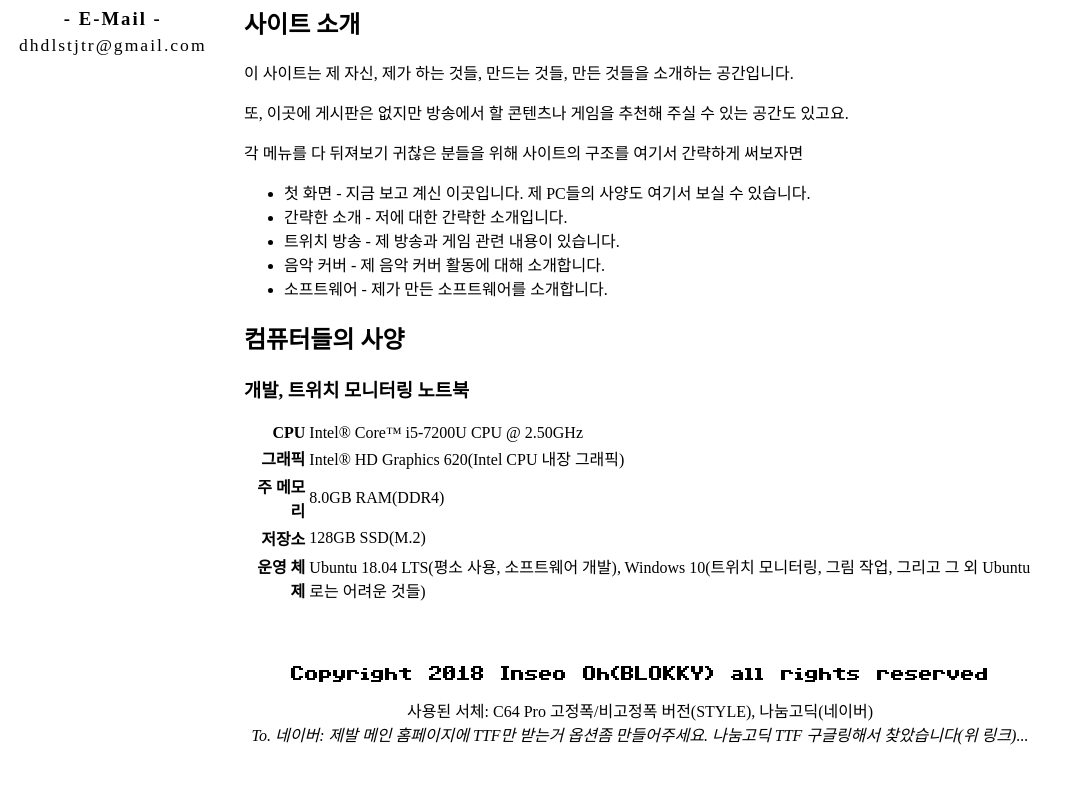
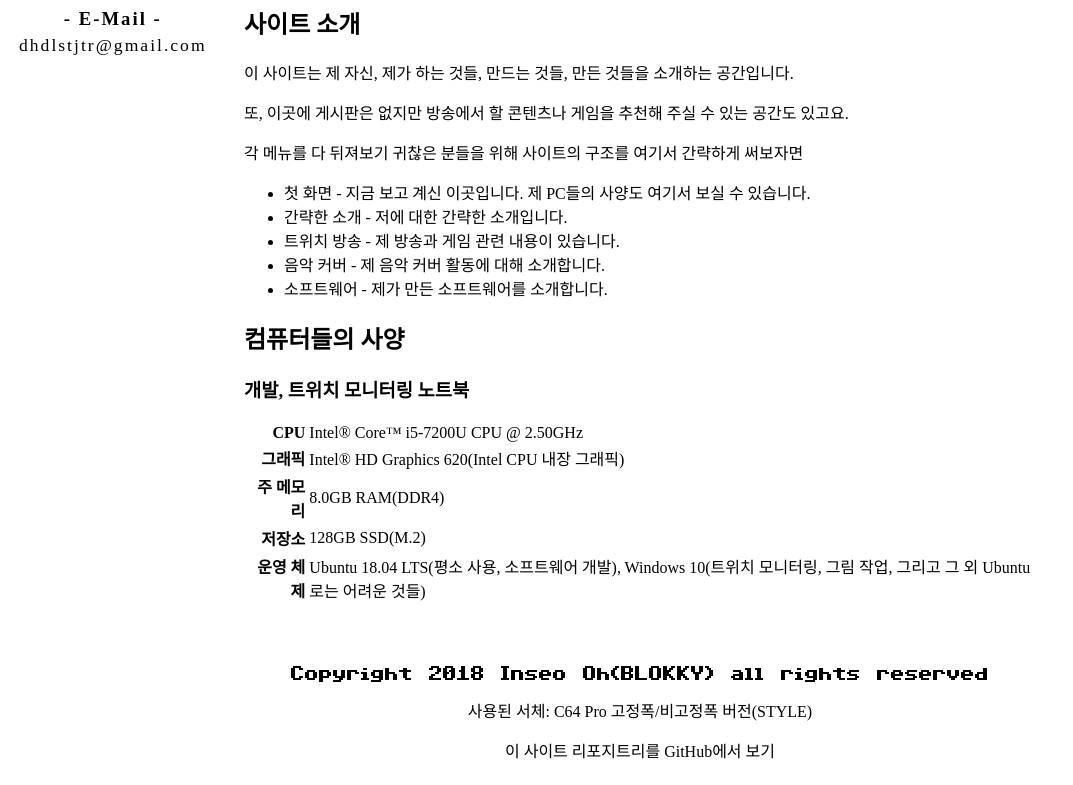
Before and after one commit to BLOKKY/blokky.github.io, a plain HTML site: page index.html in a window 1280 px wide. Shown: the part 1000-1785 px from the top of the page, without its empty margins (0-1073 px from the left). Drawn offline with Linux system fonts and the light colour scheme; no server answers.

Commit message:
Update footer

```diff
--- a/index.html
+++ b/index.html
@@ -258,11 +258,10 @@
             </iframe>
         </article>
         <footer>
-            <p class="copyright">
-                Copyright 2018 Inseo Oh(BLOKKY) all rights reserved
-            </p>
-            사용된 서체: <a href="http://style64.org/c64-truetype" target="_blank">C64 Pro 고정폭/비고정폭 버전(STYLE)</a>, <a href="http://hangeul.naver.com/download.nhn" target="_blank">나눔고딕(네이버)</a><br>
-            <i>To. 네이버: 제발 메인 홈페이지에 TTF만 받는거 옵션좀 만들어주세요. 나눔고딕 TTF 구글링해서 찾았습니다(위 링크)...</i>
+            <p class="copyright">Copyright 2018 Inseo Oh(BLOKKY) all rights reserved</p>
+            <p>사용된 서체: <a href="http://style64.org/c64-truetype" target="_blank">C64 Pro 고정폭/비고정폭 버전(STYLE)</a></p>
+            <p><a href="https://github.com/BLOKKY/BLOKKY.github.io">이 사이트 리포지트리를 GitHub에서 보기</a></p>
+
         </footer>
 
         <script src="pingudan.js"></script>
```
